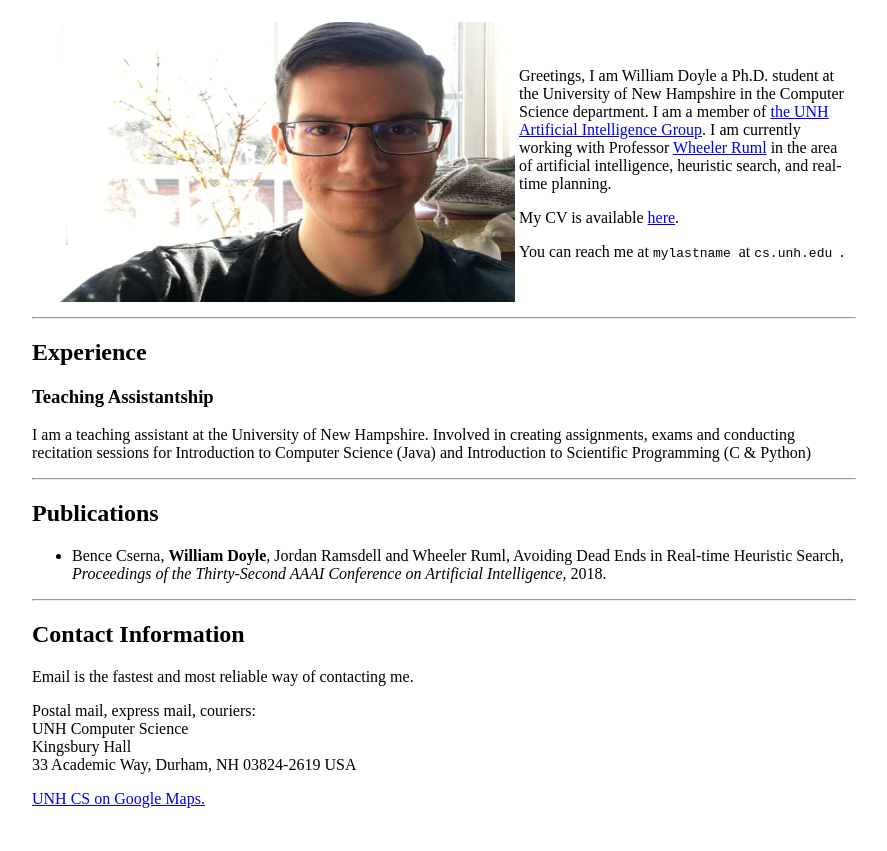
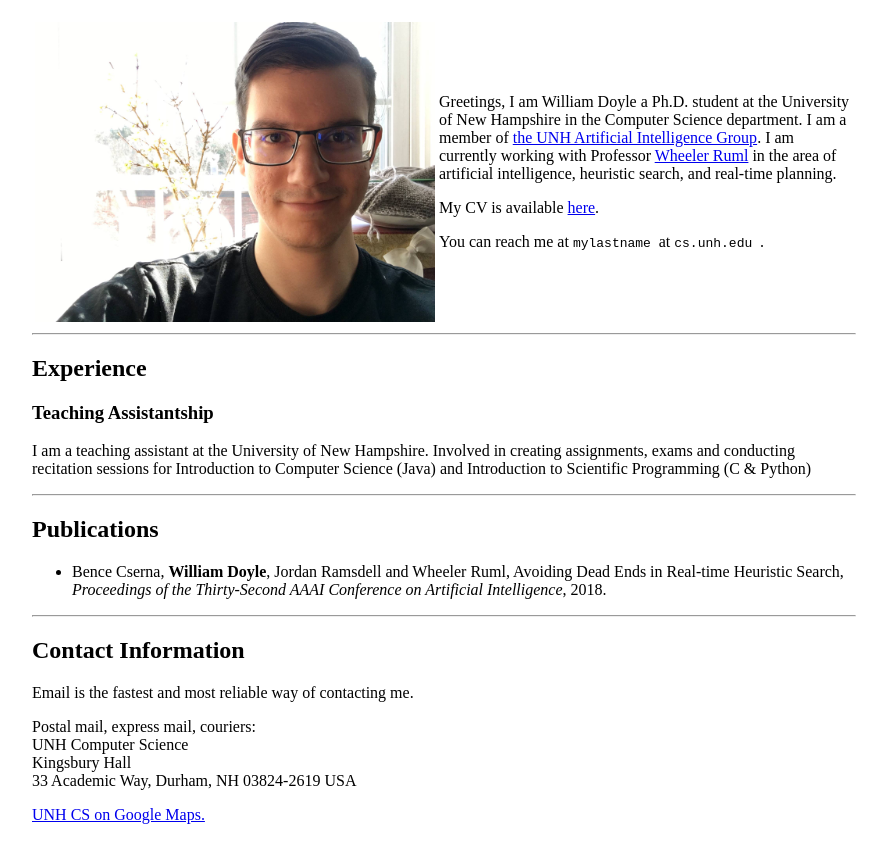
Before and after one commit to doylew/doylew.github.io, a plain HTML site: page index.html in a window 1280 px wide. Shown: the part 72-923 px from the top of the page, without its empty margins (196-1083 px from the left). Drawn offline with Linux system fonts and the light colour scheme.

Commit message:
changed dimensions of pic

```diff
--- a/index.html
+++ b/index.html
@@ -19,7 +19,7 @@
                   <tbody>
                     <tr>
                       <td>
-                        <img src="me.jpg" width="480" height="280" alt="Picture of William Doyle" />
+                        <img align="top" src="me.jpg" width="400" alt="Picture of William Doyle" />
                       </td>
                       <td>
                         <p>
```
